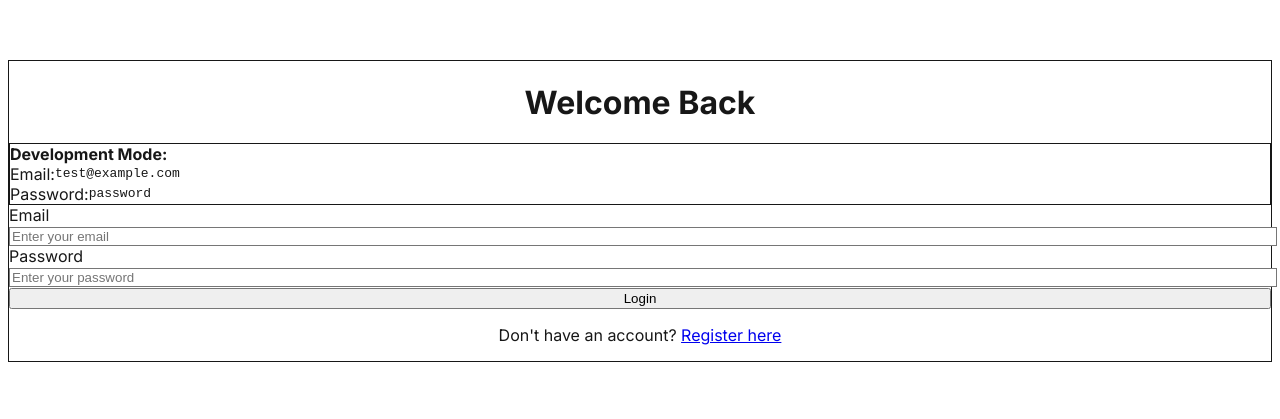
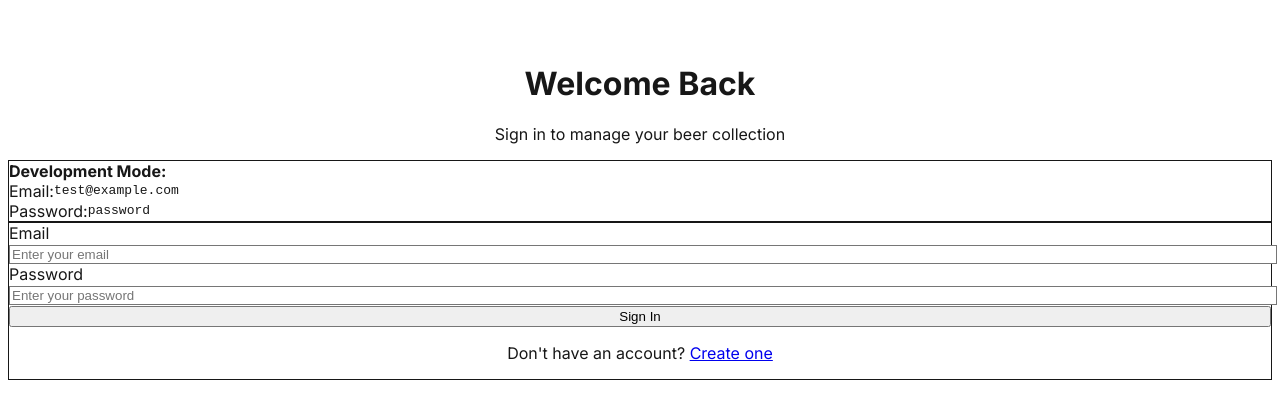
Before and after one commit to chmsly/BeerExpiryTracker, a Next.js app in the folder frontend/: page /auth/login in a window 1280 px wide. Shown: the part 197-616 px from the top of the page. Built offline with nearby package versions, Linux system fonts and the light colour scheme; no server answers.

Commit message:
style: update login page with clean minimal design

```diff
--- a/frontend/src/app/auth/login/page.tsx
+++ b/frontend/src/app/auth/login/page.tsx
@@ -46,13 +46,16 @@
   };
 
   return (
-    <div className="min-h-screen flex items-center justify-center bg-slate-50 p-4">
-      <div className="w-full max-w-md bg-white rounded-lg shadow-sm border border-slate-200 p-6">
-        <h1 className="text-2xl font-bold text-slate-800 mb-6 text-center">Welcome Back</h1>
+    <div className="min-h-screen bg-white flex items-center justify-center p-4">
+      <div className="w-full max-w-md">
+        <div className="text-center mb-8">
+          <h1 className="text-2xl font-bold text-gray-900">Welcome Back</h1>
+          <p className="text-gray-600 mt-2">Sign in to manage your beer collection</p>
+        </div>
 
         {isDevelopment && (
           <div className="mb-6 p-4 bg-blue-50 border border-blue-100 rounded-md">
-            <div className="text-sm text-slate-600">
+            <div className="text-sm text-gray-600">
               <strong className="text-blue-600">Development Mode:</strong>
               <div className="mt-2 space-y-1">
                 <div className="flex items-center">
@@ -68,9 +71,10 @@
           </div>
         )}
 
+        <div className="bg-white border border-gray-200 rounded-lg p-6">
           <form onSubmit={handleSubmit} className="space-y-4">
             <div>
-            <label htmlFor="email" className="block text-sm font-medium text-slate-700 mb-1">
+              <label htmlFor="email" className="block text-sm font-medium text-gray-700 mb-1">
                 Email
               </label>
               <input
@@ -78,14 +82,14 @@
                 type="email"
                 value={email}
                 onChange={(e) => setEmail(e.target.value)}
-              className="w-full px-3 py-2 bg-white border border-slate-300 rounded-md focus:outline-none focus:ring-2 focus:ring-blue-500 focus:border-transparent text-slate-900 placeholder-slate-400"
+                className="w-full px-3 py-2 border border-gray-300 rounded-md focus:outline-none focus:ring-2 focus:ring-blue-500 focus:border-transparent"
                 placeholder="Enter your email"
                 required
               />
             </div>
 
             <div>
-            <label htmlFor="password" className="block text-sm font-medium text-slate-700 mb-1">
+              <label htmlFor="password" className="block text-sm font-medium text-gray-700 mb-1">
                 Password
               </label>
               <input
@@ -93,7 +97,7 @@
                 type="password"
                 value={password}
                 onChange={(e) => setPassword(e.target.value)}
-              className="w-full px-3 py-2 bg-white border border-slate-300 rounded-md focus:outline-none focus:ring-2 focus:ring-blue-500 focus:border-transparent text-slate-900 placeholder-slate-400"
+                className="w-full px-3 py-2 border border-gray-300 rounded-md focus:outline-none focus:ring-2 focus:ring-blue-500 focus:border-transparent"
                 placeholder="Enter your password"
                 required
               />
@@ -114,21 +118,22 @@
                     <circle className="opacity-25" cx="12" cy="12" r="10" stroke="currentColor" strokeWidth="4"></circle>
                     <path className="opacity-75" fill="currentColor" d="M4 12a8 8 0 018-8V0C5.373 0 0 5.373 0 12h4zm2 5.291A7.962 7.962 0 014 12H0c0 3.042 1.135 5.824 3 7.938l3-2.647z"></path>
                   </svg>
-                Logging in...
+                  Signing in...
                 </div>
-            ) : 'Login'}
+              ) : 'Sign In'}
             </button>
           </form>
 
           <div className="mt-6 text-center">
-          <p className="text-slate-600">
+            <p className="text-gray-600">
               Don't have an account?{' '}
               <Link href="/auth/register" className="text-blue-600 hover:text-blue-700 font-medium">
-              Register here
+                Create one
               </Link>
             </p>
           </div>
         </div>
       </div>
+    </div>
   );
 }
```
Lines whose indentation alone changed are shown as unchanged.
